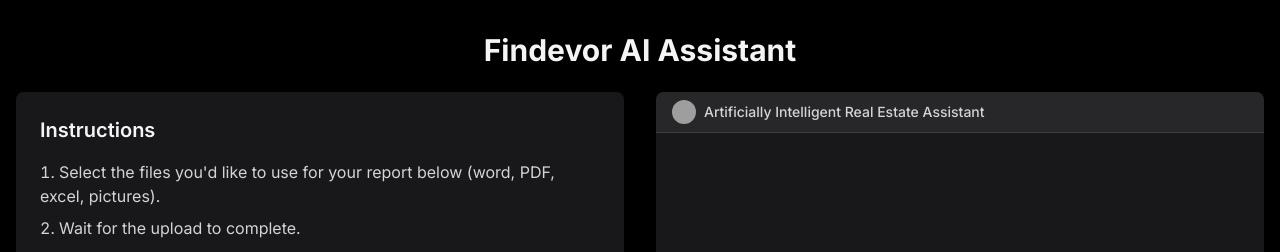
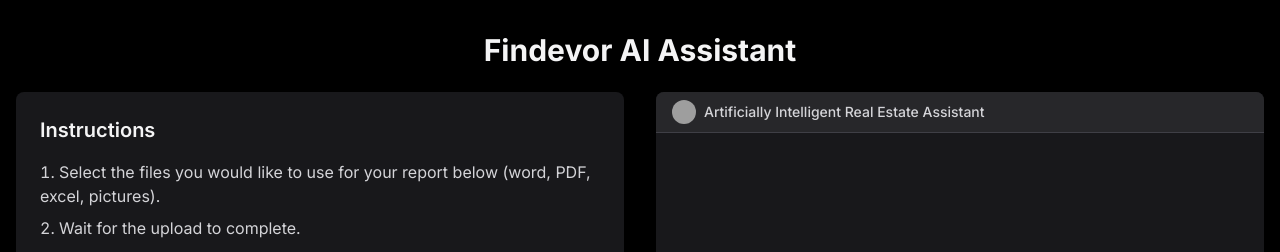
Before and after one commit to virgilttr/sukuna, a Next.js app in the folder frontend/: page / in a window 1280 px wide. Shown: the top 252 px of the page. Built offline with nearby package versions, Linux system fonts and the light colour scheme; grey boxes are pictures that could not be loaded.

Commit message:
fix escape

```diff
--- a/frontend/app/page.tsx
+++ b/frontend/app/page.tsx
@@ -23,7 +23,7 @@ const Home: React.FC = () => {
               </h2>
               <ol className="list-decimal list-inside space-y-2">
                 <li>
-                  Select the files you'd like to use for your report below
+                  Select the files you would like to use for your report below
                   (word, PDF, excel, pictures).
                 </li>
                 <li>Wait for the upload to complete.</li>
```
